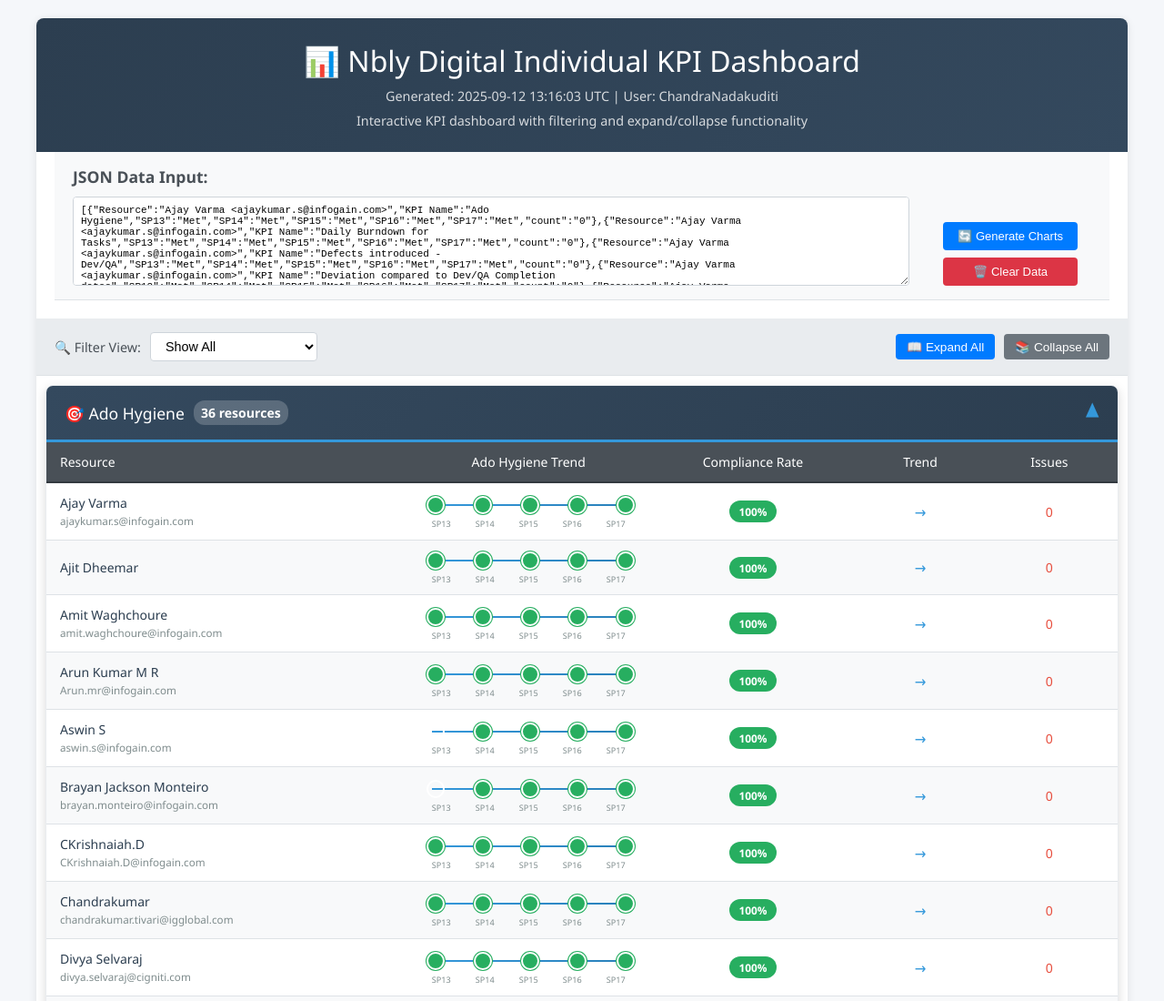
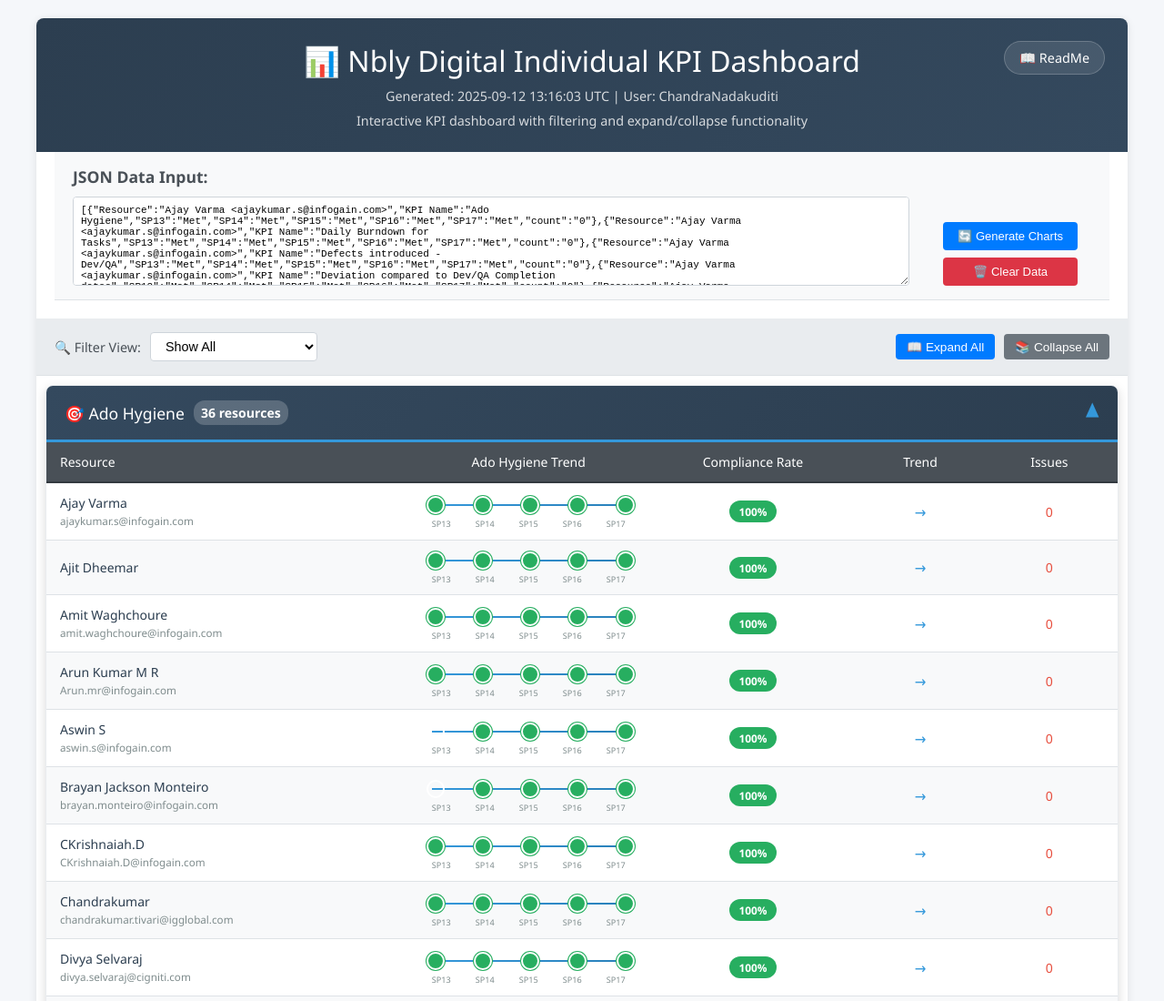
Before and after one commit to Infogain-GenAI/IndividualKPI, a plain HTML site: page NblyIndividualTracker.html in a window 1280 px wide. Shown: the top 1100 px of the page at 91% size. Drawn offline with Linux system fonts and the light colour scheme.

Commit message:
Add ReadMe link to dashboard header for easy access to documentation

```diff
--- a/NblyIndividualTracker.html
+++ b/NblyIndividualTracker.html
@@ -24,6 +24,7 @@
             color: white;
             padding: 25px;
             text-align: center;
+            position: relative;
         }
         .header h1 {
             margin: 0;
@@ -34,6 +35,33 @@
             margin: 8px 0 0 0;
             opacity: 0.8;
             font-size: 0.9em;
+        }
+        .readme-link {
+            position: absolute;
+            top: 25px;
+            right: 25px;
+            background: rgba(255, 255, 255, 0.1);
+            color: white;
+            padding: 8px 16px;
+            border-radius: 20px;
+            text-decoration: none;
+            font-size: 0.9em;
+            font-weight: 500;
+            transition: all 0.3s ease;
+            border: 1px solid rgba(255, 255, 255, 0.2);
+            display: flex;
+            align-items: center;
+            gap: 6px;
+        }
+        .readme-link:hover {
+            background: rgba(255, 255, 255, 0.2);
+            color: white;
+            text-decoration: none;
+            transform: translateY(-2px);
+            box-shadow: 0 4px 12px rgba(0, 0, 0, 0.2);
+        }
+        .readme-link:visited {
+            color: white;
         }
         .json-input {
             background: #f8f9fa;
@@ -418,6 +446,9 @@
 <body>
     <div class="container">
         <div class="header">
+            <a href="https://github.com/Infogain-GenAI/IndividualKPI/blob/main/README.md" target="_blank" class="readme-link">
+                📖 ReadMe
+            </a>
             <h1>📊 Nbly Digital Individual KPI Dashboard </h1>
             <p>Generated: 2025-09-12 13:16:03 UTC | User: ChandraNadakuditi</p>
             <p>Interactive KPI dashboard with filtering and expand/collapse functionality</p>
```
